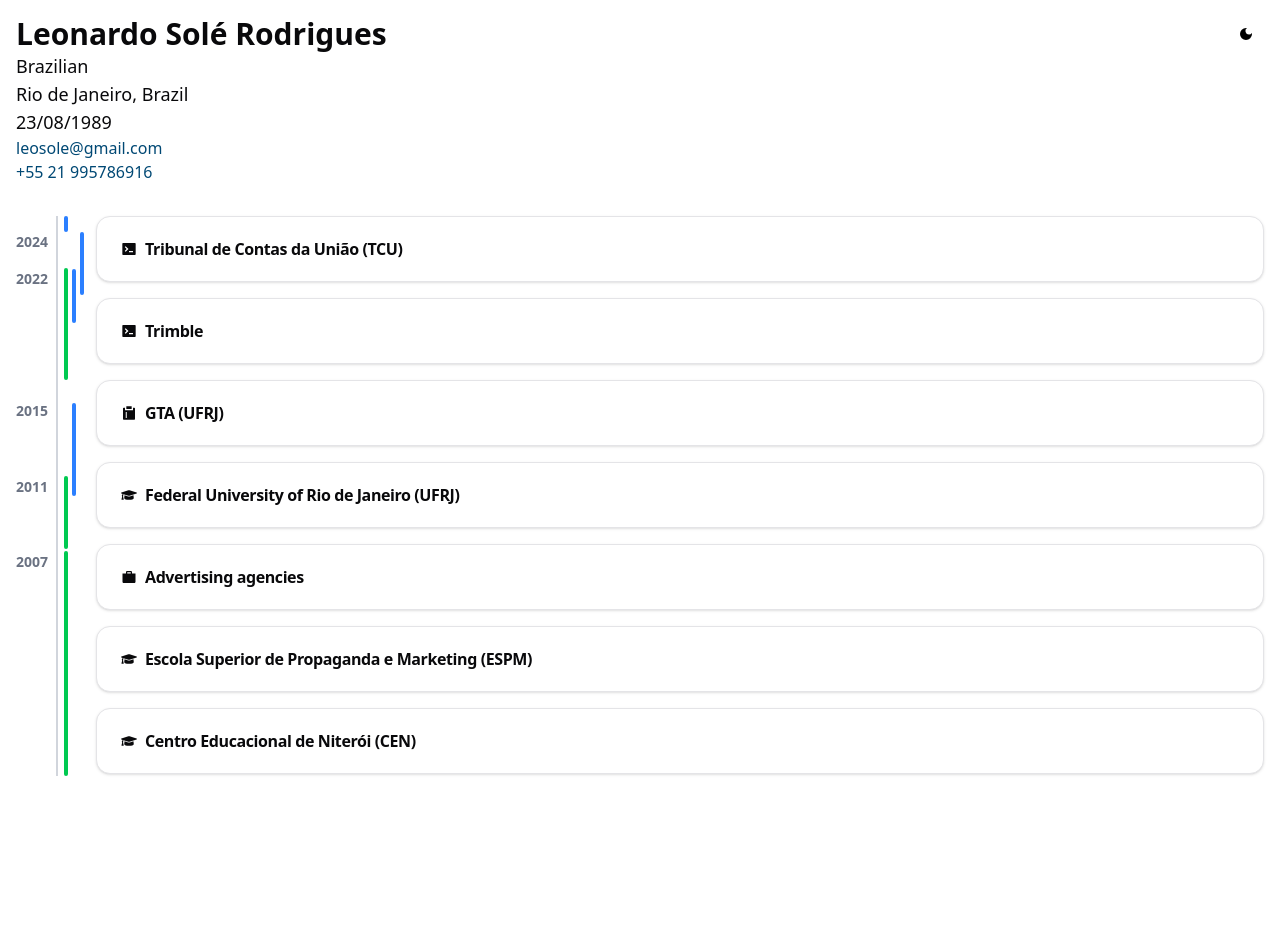
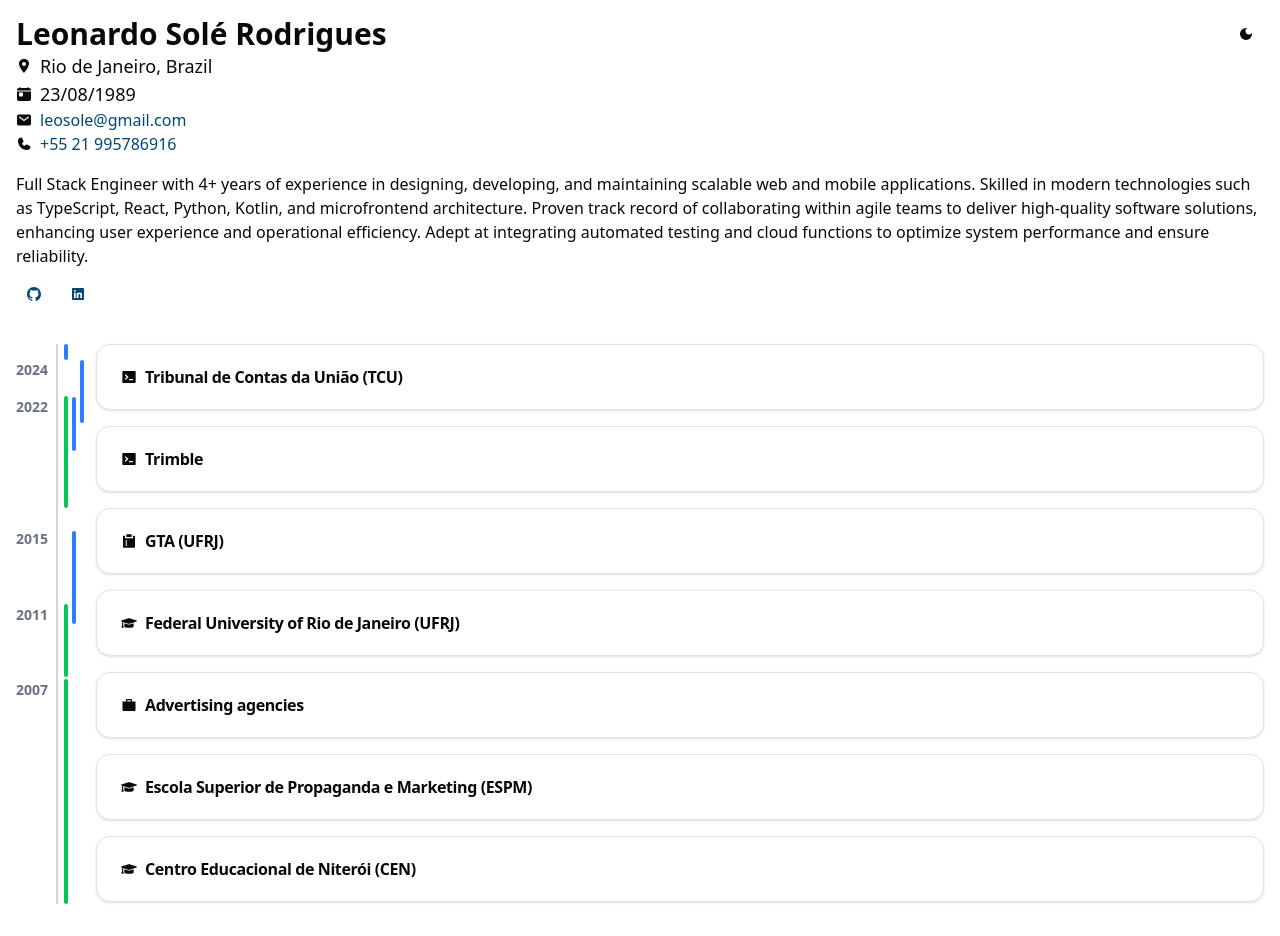
Before and after one commit to leosole/cv, a React app: page / in a window 1280 px wide. Before the commit the page ends 800 px from the top, so only its background shows below. Built offline with nearby package versions, Linux system fonts and the light colour scheme; the HTML template or start-up script is replaced by a standard one.

Commit message:
add info

```diff
--- a/src/App.tsx
+++ b/src/App.tsx
@@ -4,6 +4,7 @@
 import type { CV } from "./types/cv"
 import Calendar from "./components/calendar/calendar"
 import { useEffect, useRef, useState } from "react"
+import Summary from "./components/summary"
 
 const cv: CV = cv_json
 
@@ -21,8 +22,11 @@
       };
     }, []);
 	return (
-		<div className="px-4">
-			<Header info={cv.info} ref={headerRef} />
+		<div className="px-4 pb-8">
+			<div ref={headerRef}>
+				<Header info={cv.info} />
+				<Summary links={cv.links} summary={cv.summary}/>
+			</div>
 			<Calendar events={[...cv.professional_experience, ...cv.education]} headerHeight={headerHeight}/>
 		</div>
 	)
--- a/src/components/calendar/calendar.tsx
+++ b/src/components/calendar/calendar.tsx
@@ -20,6 +20,7 @@
 	const [hoveredCard, setHoveredCard] = useState<number>()
 	const [mouseYear, setMouseYear] = useState<string>()
 	const [mousePosition, setMousePosition] = useState<number>()
+	const [openedCards, setOpenedCards] = useState<number[]>([])
 
 	const processedEvents: ProcessedEvent[] = events
 		.map((event) => {
@@ -162,22 +163,31 @@
 				const barMarginLeftRem = eventColumnIndex * 0.5 + 0.5
 
 				return (
-					<div
+					<button
 						key={`${getEventId(event)}`}
-						className="absolute left-10"
+						className="absolute left-10 group cursor-pointer z-20"
 						style={{
 							top: `${topPositionPercent}%`,
 							height: `${heightPercent}%`,
 							marginLeft: `${barMarginLeftRem}rem`
 						}}
+						onClick={() => {
+							setOpenedCards( prev => {
+								if (prev.includes(index)) return prev.filter(p => p!== index)
+								else return [...prev, index]
+							})
+						}}
+						onMouseEnter={() => setHoveredCard(index)}
+						onMouseLeave={() => setHoveredCard(undefined)}
 					>
 						<EventBar
 							className={cn(
 								event.eventType === "work" ? "bg-blue-500" : "bg-green-500",
-								hoveredCard === index && "outline outline-foreground"
+								hoveredCard === index && "outline outline-foreground",
+								"group-hover:outline group-hover:outline-foreground"
 							)}
 						/>
-					</div>
+					</button>
 				)
 			})}
 
@@ -190,6 +200,12 @@
 							key={`${getEventId(event)}`}
 							type={event.eventType}
 							info={event}
+							hover={hoveredCard === index}
+							open={openedCards.includes(index)}
+							setOpen={e => setOpenedCards( prev => {
+								if (e) return [...prev, index]
+								else return prev.filter(p => p!== index)
+							})}
 						/>
 					)
 				})}
--- a/src/components/calendar/event-card.tsx
+++ b/src/components/calendar/event-card.tsx
@@ -16,29 +16,33 @@
 interface EventCardProps {
 	type: EventType
 	info: ProcessedEvent
-	ref?: React.Ref<HTMLDivElement>
 	className?: string
+	hover?: boolean
 	onMouseEnter: () => void
 	onMouseLeave: () => void
-	onToggle?: (open: boolean) => void
+	open?: boolean
+	setOpen: (open: boolean) => void
 }
 
 export default function EventCard({
 	type,
 	info,
-	ref,
 	className,
+	hover,
 	onMouseEnter,
 	onMouseLeave,
-	onToggle
+	open,
+	setOpen,
 }: EventCardProps) {
 	return (
 		<CollapsibleCard
-			ref={ref}
-			className={cn("hover:bg-muted transition-colors duration-200", className)}
+			open={open}
+			onOpenChange={() => {
+				setOpen(!open)
+			}}
+			className={cn("hover:bg-muted transition-colors duration-200", hover && "bg-muted", className)}
 			onMouseEnter={onMouseEnter}
 			onMouseLeave={onMouseLeave}
-			onOpenChange={(e) => onToggle?.(e)}
 		>
 			{type === "work" ? (
 				<WorkCard info={info} />
--- a/src/components/header.tsx
+++ b/src/components/header.tsx
@@ -2,24 +2,24 @@
 import { Button } from "./ui/button"
 import { MdLightMode, MdDarkMode } from "react-icons/md"
 import { useTheme } from "@/hooks/use-theme"
+import { IoToday, IoMail, IoLocationSharp  } from "react-icons/io5";
+import { PiPhoneFill } from "react-icons/pi";
 
 interface HeaderProps {
 	info: Info
-	ref?: React.Ref<HTMLDivElement>
 }
-export function Header({ info, ref }: HeaderProps) {
-	const { name, location, nationality, email, phone, birthdate } = info
+export function Header({ info }: HeaderProps) {
+	const { name, location, email, phone, birthdate } = info
 	const { isDark, toggleTheme } = useTheme()
 	return (
-		<header className="container mx-auto flex flex-col" ref={ref}>
+		<header className="container mx-auto flex flex-col">
 			<div className="flex justify-between items-start mt-4">
 				<div>
 					<h1 className="text-3xl font-bold">{name}</h1>
-					<h2 className="text-lg">{nationality}</h2>
-					<h2 className="text-lg">{location}</h2>
-					<h2 className="text-lg">{birthdate}</h2>
-					<h3><a href={`mailto:${email}`} className="text-md">{email}</a></h3>
-					<h3><a href={`https://wa.me/${phone.replace(/[\s\+]/g, "")}`} className="text-md">{phone}</a></h3>
+					<span className="flex items-center gap-2"><IoLocationSharp/><h2 className="text-lg">{location}</h2></span>
+					<span className="flex items-center gap-2"><IoToday/><h2 className="text-lg">{birthdate}</h2></span>
+					<span className="flex items-center gap-2"><IoMail/><h3><a href={`mailto:${email}`} className="text-md">{email}</a></h3></span>
+					<span className="flex items-center gap-2"><PiPhoneFill/><h3><a href={`https://wa.me/${phone.replace(/[\s\+]/g, "")}`} className="text-md">{phone}</a></h3></span>
 				</div>
 				<Button size="icon" variant="ghost" onClick={toggleTheme}>
 					{isDark ? <MdLightMode /> : <MdDarkMode color="black" />}
--- /dev/null
+++ b/src/components/summary.tsx
@@ -0,0 +1,28 @@
+import type { Links } from "@/types/cv";
+import { IoLogoGithub, IoLogoLinkedin  } from "react-icons/io";
+import { Button } from "./ui/button";
+
+interface SummaryProps {
+    links: Links,
+    summary: string
+}
+
+export default function Summary({ links, summary }: SummaryProps) {
+    return (
+        <div className="container mx-auto my-4 flex flex-col gap-2">
+            <span>{summary}</span>
+            <div className="flex gap-2">
+                <Button asChild variant="ghost" size="icon" title="GitHub">
+                    <a href={links.github} aria-label="GitHub">
+                        <IoLogoGithub />
+                    </a>
+                </Button>
+                <Button asChild variant="ghost" size="icon" title="LinkedIn">
+                    <a href={links.linkedin} aria-label="LinkedIn">
+                        <IoLogoLinkedin />
+                    </a>
+                </Button>
+            </div>
+        </div>
+    )
+}
--- a/src/components/ui/collapsible-card.tsx
+++ b/src/components/ui/collapsible-card.tsx
@@ -8,6 +8,7 @@
 
 type Props = React.HTMLAttributes<HTMLDivElement> & {
 	onOpenChange?(open: boolean): void
+	open?: boolean
 }
 
 export const CollapsibleCard = React.forwardRef<HTMLDivElement, Props>(
```
